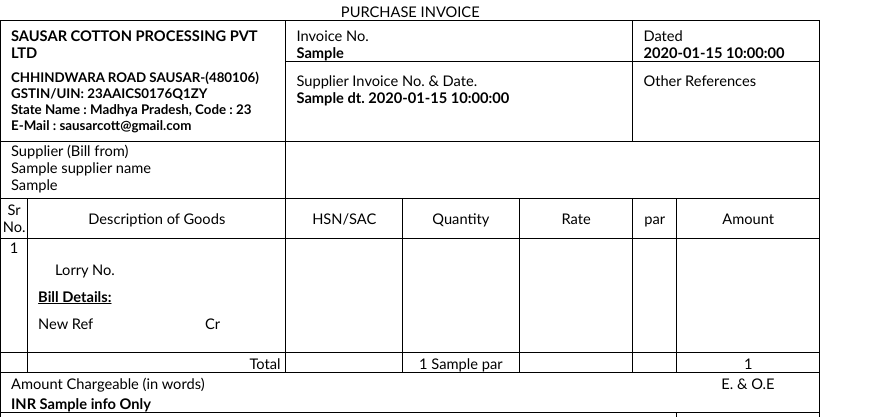
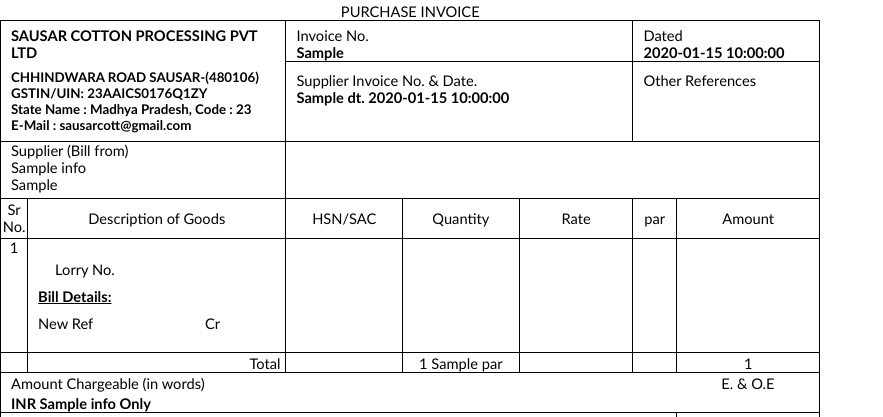
Before and after one commit to Paragkoche/bill-app-offline, a FastAPI app: template templates/all_bill.html in a window 1280 px wide. Shown: the top 417 px of the page, without its empty margins (0-883 px from the left). Run offline with FastAPI, Linux system fonts and the light colour scheme; the template is opened without the code that fills it: most values are stand-ins (such as "Sample title", 1, 10 or a date in 2020).

Commit message:
updated code

```diff
--- a/main.py
+++ b/main.py
@@ -436,7 +436,7 @@ async def create_pdf(filename: str, request: Request):
 
     # Iterate over each bill and create the necessary directories and PDFs
     for i in data:
-        invoice_dir = f"./pdf/{i['invoiceNo']}"
+        invoice_dir = f"./pdf/{i['invoiceNo']}_{i['supplierName']}"
         os.makedirs(invoice_dir, exist_ok=True)
 
         # Define the URLs for bill, get_pass, and wight
--- a/templates/all_bill.html
+++ b/templates/all_bill.html
@@ -2914,8 +2914,8 @@
                 style="padding: 0px 0 0 10px"
               >
                 Supplier (Bill from) <br />
-                {{supplierName}}<br />
-                {{supplierOtherInfo}}
+                {{info['supplierName']}}<br />
+                {{info['supplierOtherInfo']}}
               </td>
               <td
                 class="column5 style16 null style21"
```
Also changed, not shown: 3 other files.
